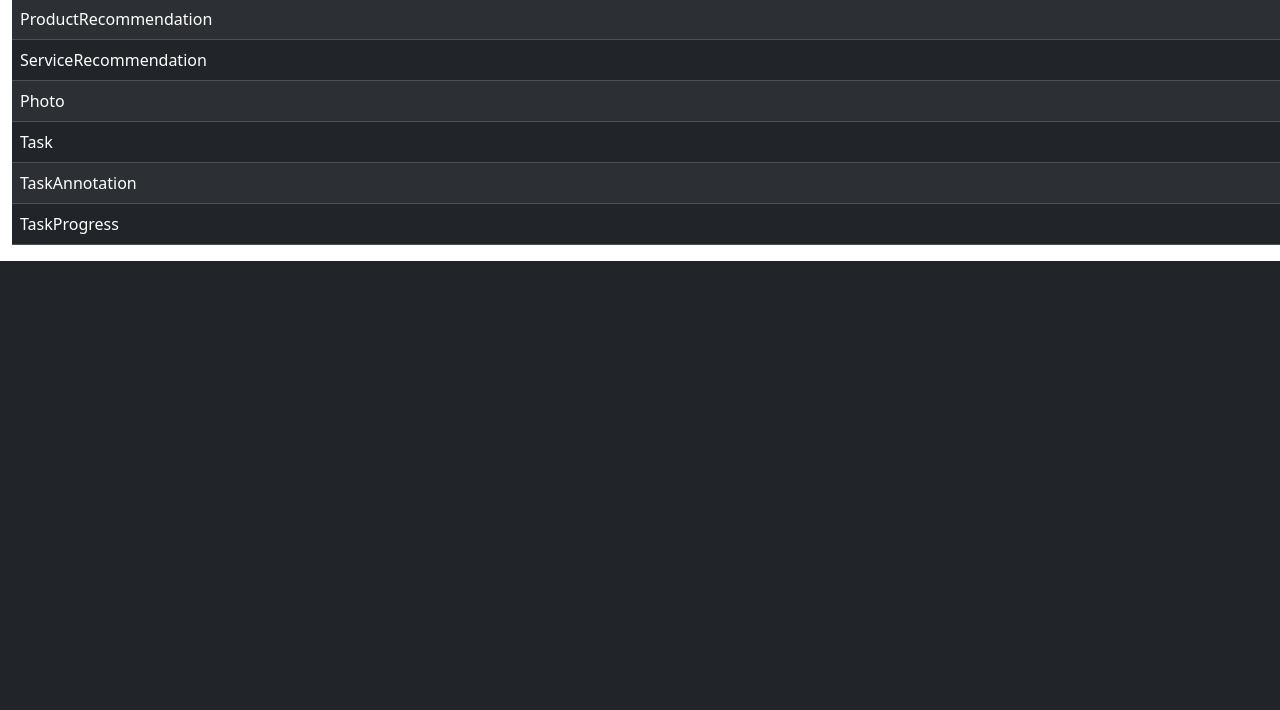
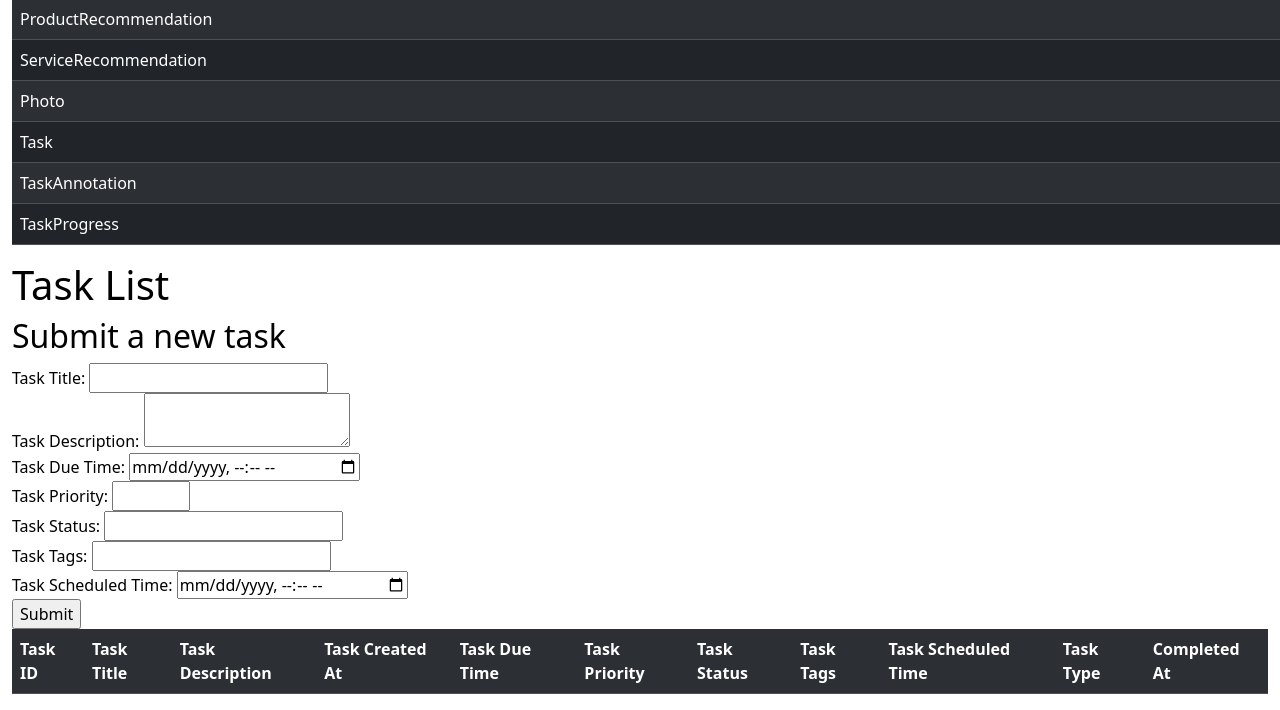
Before and after one commit to Tetralogy/cs50x-final, a Flask app: page / in a window 1280 px wide; the page is wider, and only the part inside the window is pictured. Shown: the part 787-1497 px from the top of that part. Before the commit the page ends 1048 px from the top of that part, so only its background shows below. Run offline with Flask 3, Linux system fonts and the light colour scheme; a user stored in the database is signed in; lists and menus that the app fills with data are empty.

Commit message:
update models.py, test_database.db, main.py and application/templates/index.html

```diff
--- a/application/database/models.py
+++ b/application/database/models.py
@@ -137,7 +137,6 @@ class Task(db.Model):
     task_status: Mapped[str]
     task_tags: Mapped[str]
     task_scheduled_time: Mapped[datetime]
-    task_type: Mapped[str]
     completed_at: Mapped[Optional[datetime]]
     user = relationship("User", back_populates="tasks")
     rooms = relationship("Room", back_populates="tasks")
--- a/application/main.py
+++ b/application/main.py
@@ -26,6 +26,75 @@ def index():
 @login_required
 def onboarding():
     pass
+
+
+@main.route('/new_task', methods=['POST'])
+@login_required
+def add_task():
+    if request.method == "POST":
+        task_title = request.form.get('task_title')
+        task_description = request.form.get('task_description')
+        task_urgency = request.form.get('task_urgency')
+
+        task_title = request.form.get('task_title')
+        task_description = request.form.get('task_description')
+        task_urgency = request.form.get('task_urgency')
+        task_id = request.form.get('task_id')
+        user_id = request.form.get('user_id')
+        room_id = request.form.get('room_id')
+        task_title = request.form.get('task_title')
+        task_description = request.form.get('task_description')
+        task_created_at = request.form.get('task_created_at')
+        task_due_time = request.form.get('task_due_time')
+        task_priority = request.form.get('task_priority')
+        task_status = request.form.get('task_status')
+        task_tags = request.form.get('task_tags')
+        task_scheduled_time = request.form.get('task_scheduled_time')
+        completed_at = request.form.get('completed_at')
+
+        new_task = Task(name=task_name, description=task_description, urgency=task_urgency, user_id=current_user.id)
+        db.session.add(new_task)
+        db.session.commit()
+
+        return redirect(url_for('main.index'))
+
+
+@main.route('/update_task/<int:task_id>', methods=['PUT'])
+@login_required
+def update_task(task_id):
+    task = Task.query.get_or_404(task_id)
+
+    if task.user_id != current_user.id:
+        return apology("Unauthorized", 403)
+
+    if request.method == "POST":
+        task_name = request.form.get('task_name')
+        task_description = request.form.get('task_description')
+        task_urgency = request.form.get('task_urgency')
+
+        task.name = task_name
+        task.description = task_description
+        task.urgency = task_urgency
+
+        db.session.commit()
+
+        return redirect(url_for('main.index'))
+
+
+@main.route('/delete_task/<int:task_id>', methods=['POST'])
+@login_required
+def delete_task(task_id):
+    task = Task.query.get_or_404(task_id)
+
+    if task.user_id != current_user.id:
+        return apology("Unauthorized", 403)
+
+    db.session.delete(task)
+    db.session.commit()
+
+    return redirect(url_for('main.index'))
+
+
 '''
     if request.method == 'POST':
         house_size = request.form.get('house_size')
--- a/application/templates/index.html
+++ b/application/templates/index.html
@@ -224,5 +224,60 @@
     </table>
 </div>
 
+<h1>Task List</h1>
+
+<h2>Submit a new task</h2>
+
+<form action="/new_task" method="post">
+    <label for="task_title">Task Title:</label>
+    <input type="text" id="task_title" name="task_title" required><br>
+    <label for="task_description">Task Description:</label>
+    <textarea id="task_description" name="task_description" required></textarea><br>
+    <label for="task_due_time">Task Due Time:</label>
+    <input type="datetime-local" id="task_due_time" name="task_due_time" required><br>
+    <label for="task_priority">Task Priority:</label>
+    <input type="number" id="task_priority" name="task_priority" min="1" max="5" required><br>
+    <label for="task_status">Task Status:</label>
+    <input type="text" id="task_status" name="task_status" required><br>
+    <label for="task_tags">Task Tags:</label>
+    <input type="text" id="task_tags" name="task_tags"><br>
+    <label for="task_scheduled_time">Task Scheduled Time:</label>
+    <input type="datetime-local" id="task_scheduled_time" name="task_scheduled_time"><br>
+    <input type="submit" value="Submit">
+</form>
+
+<table class="table table-striped table-dark">
+    <tr>
+        <th>Task ID</th>
+        <th>Task Title</th>
+        <th>Task Description</th>
+        <th>Task Created At</th>
+        <th>Task Due Time</th>
+        <th>Task Priority</th>
+        <th>Task Status</th>
+        <th>Task Tags</th>
+        <th>Task Scheduled Time</th>
+        <th>Task Type</th>
+        <th>Completed At</th>
+    </tr>
+    {% for task in user.tasks %}
+    <tr>
+        <td>{{ task.task_id }}</td>
+        <td>{{ task.task_title }}</td>
+        <td>{{ task.task_description }}</td>
+        <td>{{ task.task_created_at }}</td>
+        <td>{{ task.task_due_time }}</td>
+        <td>{{ task.task_priority }}</td>
+        <td>{{ task.task_status }}</td>
+        <td>{{ task.task_tags }}</td>
+        <td>{{ task.task_scheduled_time }}</td>
+        <td>{{ task.task_type }}</td>
+        <td>{{ task.completed_at }}</td>
+        <td><a href="/edit_task/{{ task.task_id }}"><button type="button" class="btn btn-primary">Edit</button></a></td>
+        <td><a href="/delete_task/{{ task.task_id }}"><button type="button" class="btn btn-danger">Delete</button></a></td>
+
+    </tr>
+    {% endfor %}
+</table>
 
 {% endblock %}
```
Also changed, not shown: application/database/test_database.db.
